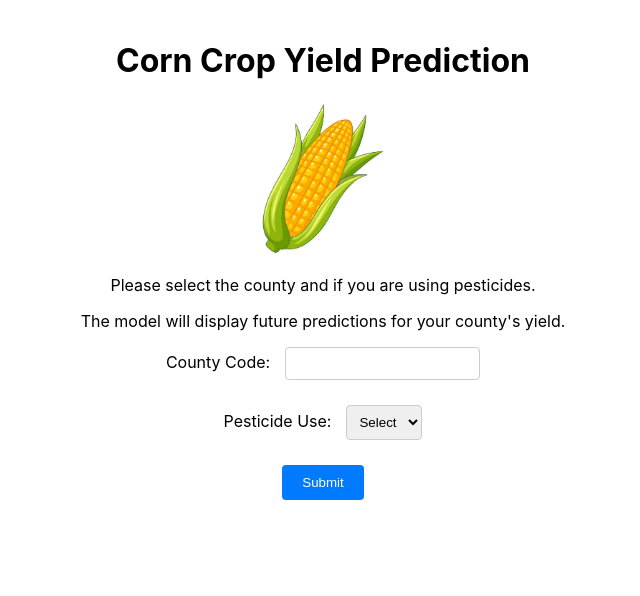
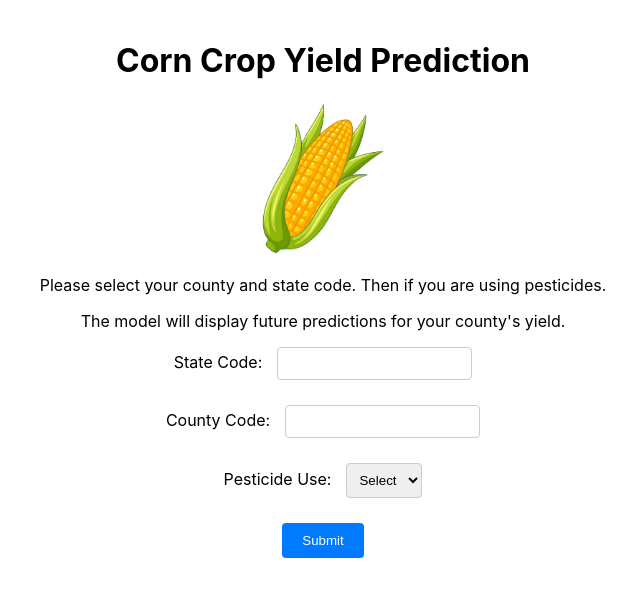
Before and after one commit to rhavens/CropYield, a React (Create React App) app in the folder frontend/crop-yield/: page / in a window 1280 px wide. Shown: the top 596 px of the page, without its empty margins (317-957 px from the left). Built offline with nearby package versions, Linux system fonts and the light colour scheme.

Commit message:
Fixed issue with the communication between front and backend. Was sending string and not int variables for state and county code.

```diff
--- a/frontend/crop-yield/src/App.js
+++ b/frontend/crop-yield/src/App.js
@@ -1,14 +1,24 @@
 import React, { useState } from 'react';
 import './App.css';
 import cornImage from './cornimage.jpeg';
+import CropYieldPrediction from './CropYieldPredictions'; // Import the CropYieldPrediction component
+
 
 function App() {
   const [countyCode, setCountyCode] = useState('');
+  const [stateCode, setStateCode] = useState('');
   const [pesticideUse, setPesticideUse] = useState('');
   const [predictionResult, setPredictionResult] = useState(null);
+  const [error, setError] = useState(null);
+  const [formSubmitted, setFormSubmitted] = useState(false);
+
 
   const handleCountyCodeChange = (event) => {
     setCountyCode(event.target.value);
+  };
+
+  const handleStateCodeChange = (event) => {
+    setStateCode(event.target.value);
   };
 
   const handlePesticideUseChange = (event) => {
@@ -17,6 +27,7 @@ function App() {
 
   const handleSubmit = async (event) => {
     event.preventDefault();
+    setFormSubmitted(true);
 
     try {
       const response = await fetch('http://localhost:5000/predict', {
@@ -25,7 +36,8 @@ function App() {
           'Content-Type': 'application/json'
         },
         body: JSON.stringify({
-          COUNTY_CODE: countyCode,
+          COUNTY_CODE: parseInt(countyCode),
+          STATE_CODE: parseInt(stateCode),
           PESTICIDE_USE: pesticideUse
         })
       });
@@ -42,9 +54,13 @@ function App() {
       <header className="App-header">
         <h1>Corn Crop Yield Prediction</h1>
         <img src={cornImage} alt="corn-image" style={{ width: '10%', height: 'auto'}}></img>
-        <p>Please select the county and if you are using pesticides.</p>
+        <p>Please select your county and state code. Then if you are using pesticides.</p>
         <p>The model will display future predictions for your county's yield.</p>
         <form onSubmit={handleSubmit}>
+        <label>
+            State Code:
+            <input type="number" value={stateCode} onChange={handleStateCodeChange} />
+          </label>
           <label>
             County Code:
             <input type="number" value={countyCode} onChange={handleCountyCodeChange} />
@@ -59,6 +75,10 @@ function App() {
           </label>
           <button type="submit">Submit</button>
         </form>
+        {formSubmitted && <CropYieldPrediction predictionResult={predictionResult} />}
+
+        {/* Display error message if there is an error */}
+        {error && <div>Error: {error}</div>}
       </header>
     </div>
   );
```
Also changed, not shown: 2 other files (tests, documents, lock files or other folders).
